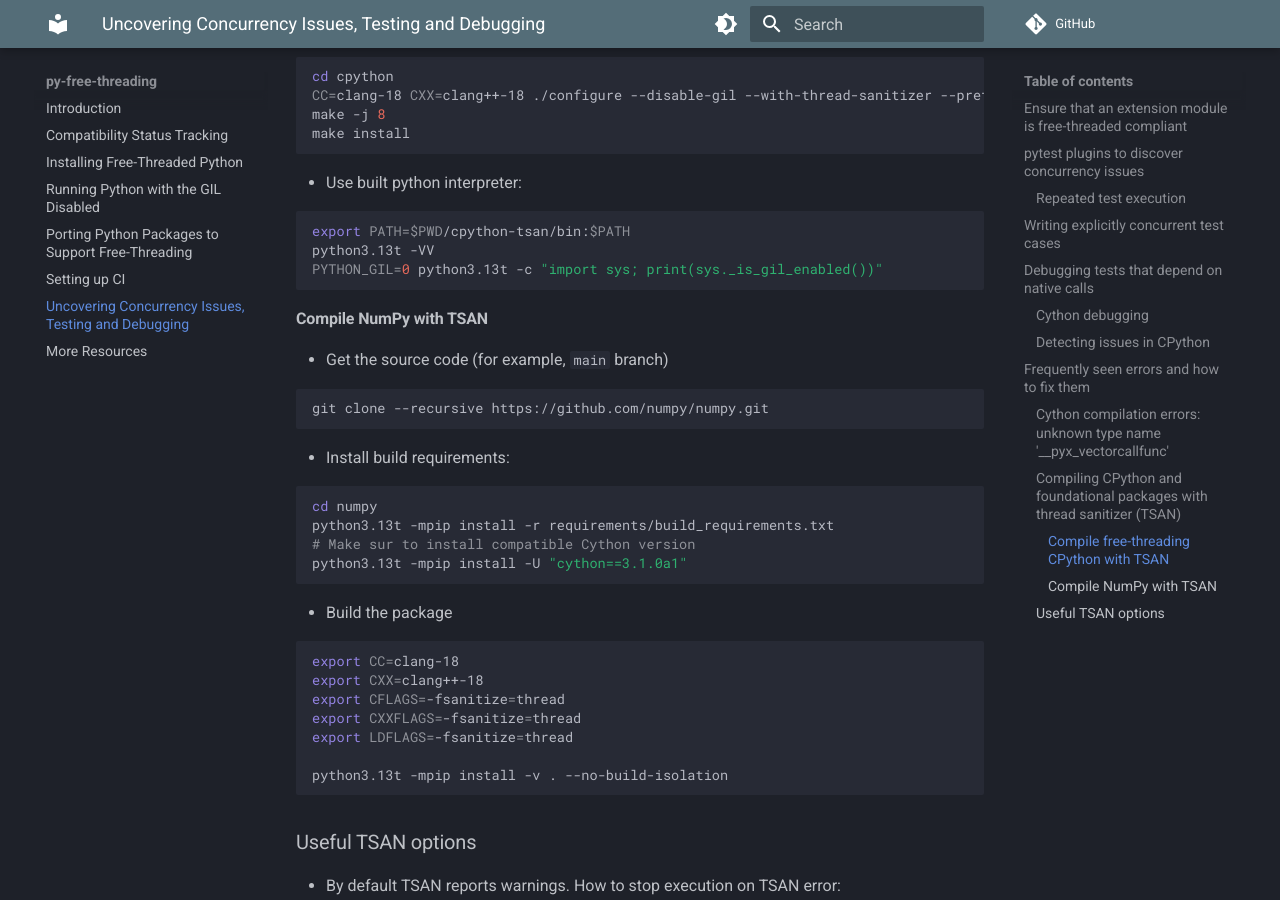
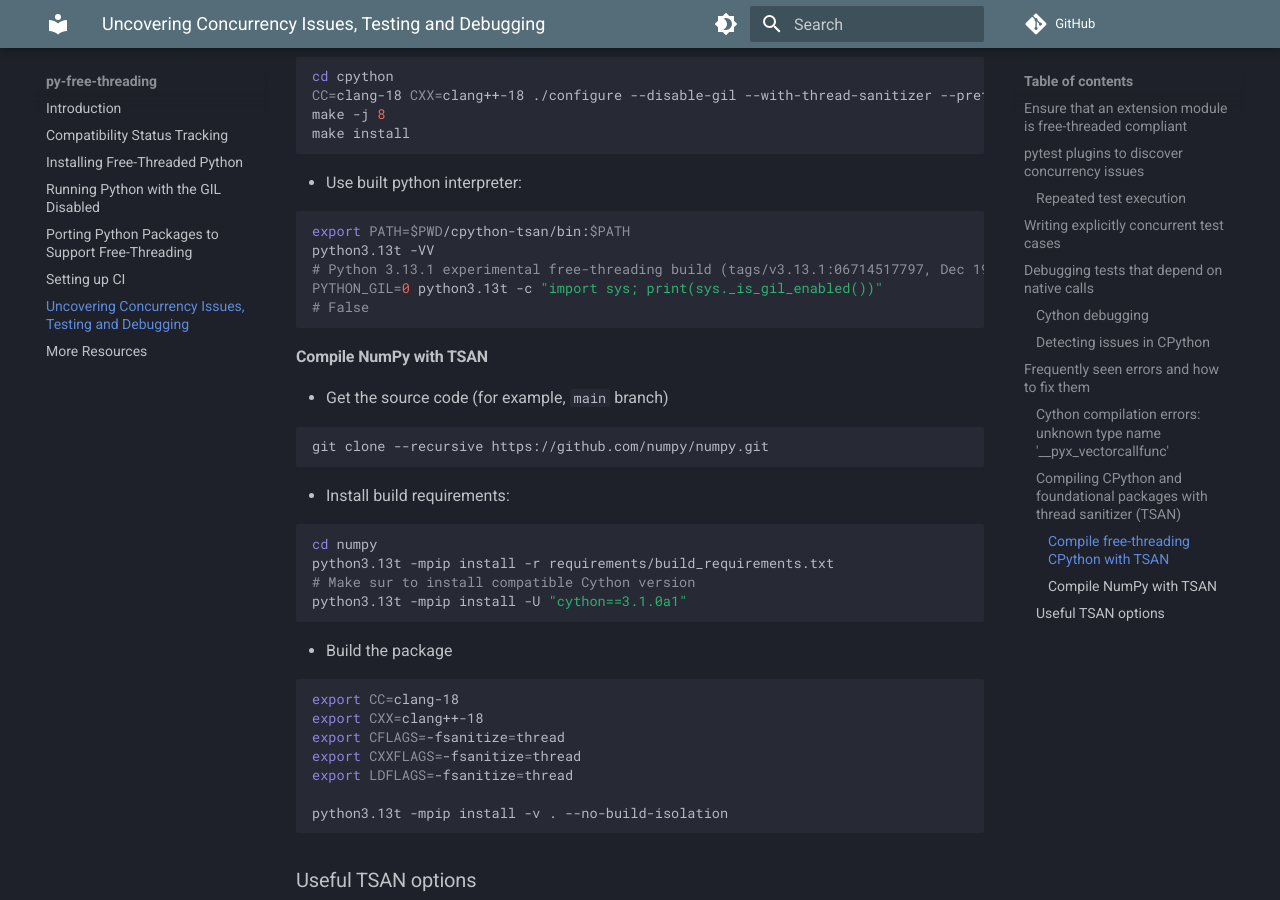
Before and after one commit to Quansight-Labs/free-threaded-compatibility, an MkDocs documentation site: the page built from docs/debugging.md, in a window 1280 px wide and 900 px high, scrolled down 4530 px. Built offline with MkDocs 1.6.1 and Material for MkDocs 9.7.7, drawn with Linux system fonts in a browser that asks for light colours; comment, search, counter and statistics services are not loaded.

Commit message:
Added few outputs

````diff
--- a/docs/debugging.md
+++ b/docs/debugging.md
@@ -300,7 +300,9 @@
 ```bash
 export PATH=$PWD/cpython-tsan/bin:$PATH
 python3.13t -VV
+# Python 3.13.1 experimental free-threading build (tags/v3.13.1:06714517797, Dec 19 2024, 10:06:54) [Clang 18.1.3 (1ubuntu1)]
 PYTHON_GIL=0 python3.13t -c "import sys; print(sys._is_gil_enabled())"
+# False
 ```
 
 #### Compile NumPy with TSAN
````
